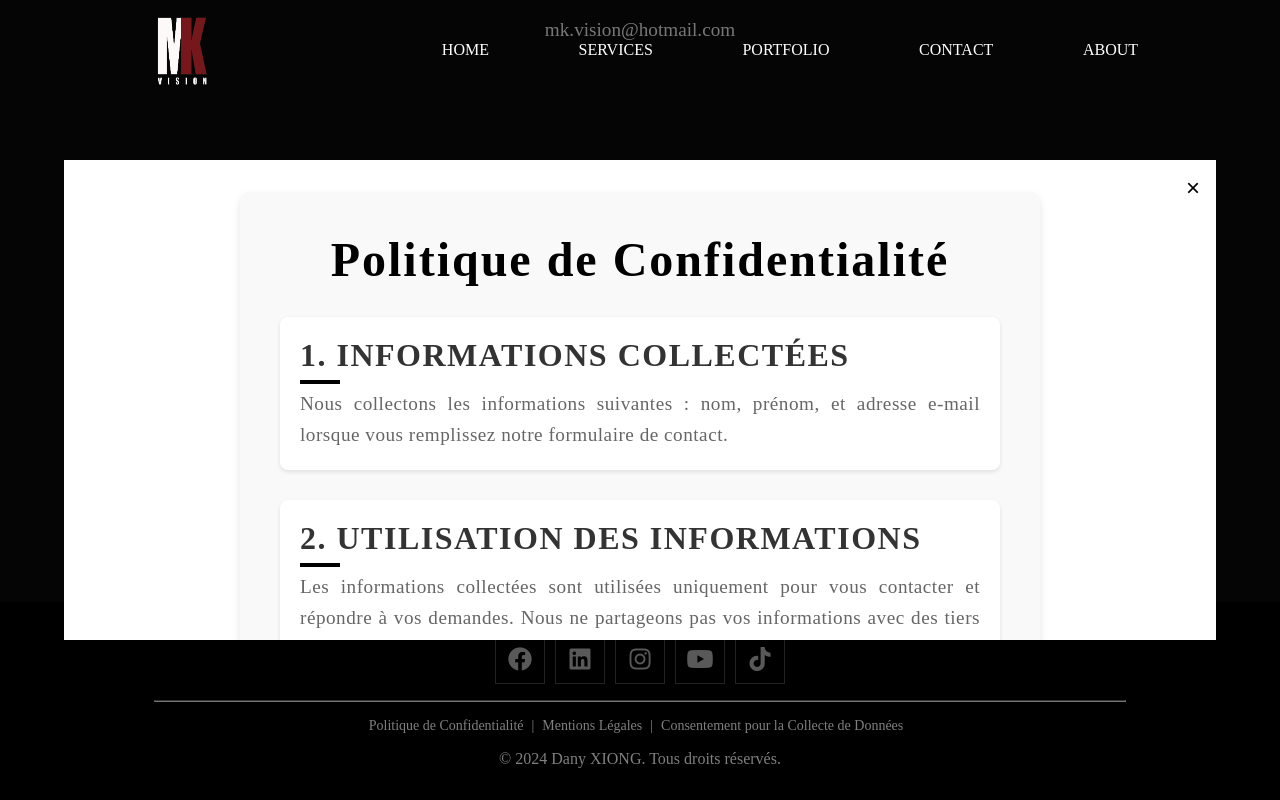
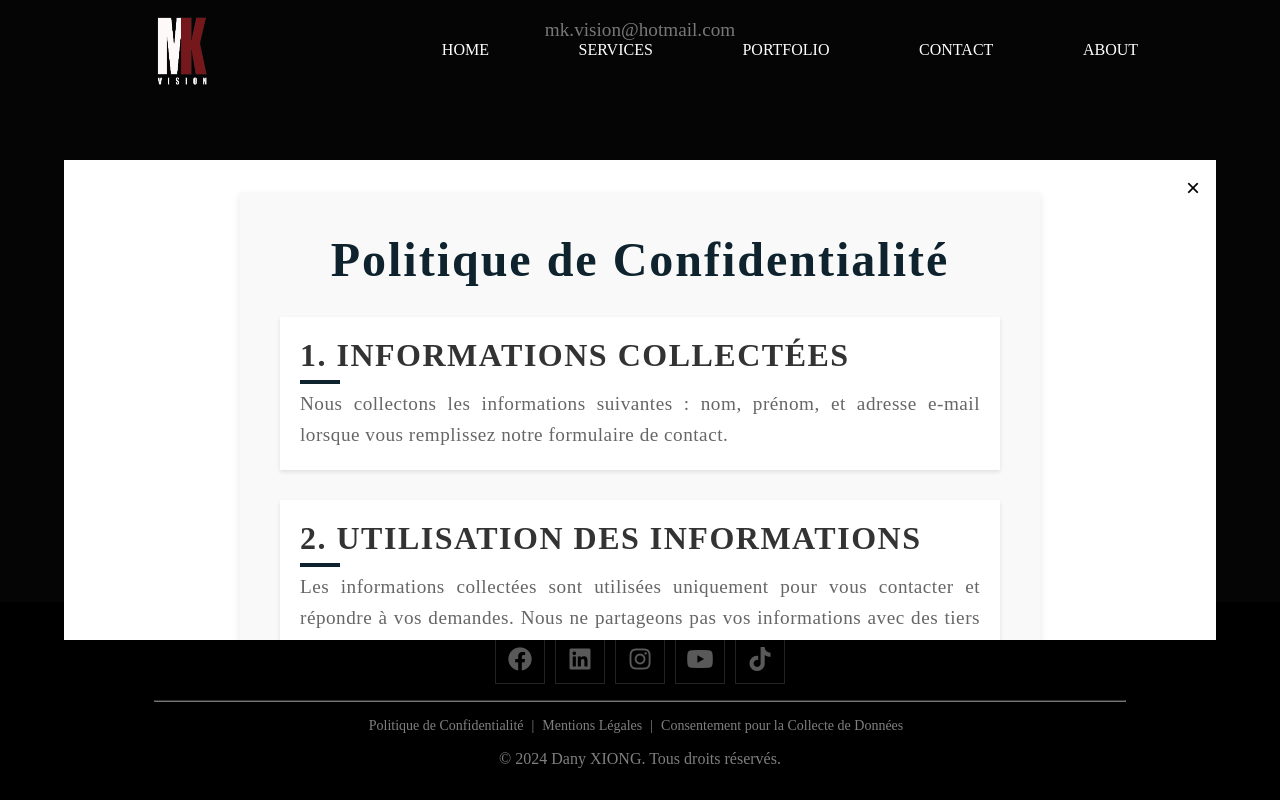
Before and after one commit to Ekkylibre/makey_siong, a Next.js app: page /contact in a window 1280 px wide. Both pictures are taken after a click on the link "Politique de Confidentialité". Shown: the part 198-998 px from the top of the page. Built offline with nearby package versions, Linux system fonts and the light colour scheme.

Commit message:
💄 Components > LegalTemplate > Change color

```diff
--- a/src/app/components/LegalTemplate.tsx
+++ b/src/app/components/LegalTemplate.tsx
@@ -34,13 +34,12 @@ const Container = styled.div`
   max-width: 800px;
   margin: auto;
   background-color: #f9f9f9;
-  border-radius: 10px;
   box-shadow: 0 4px 8px rgba(0, 0, 0, 0.1);
 `;
 
 const Title = styled.h1`
   font-size: 3rem;
-  color: ${colors.primary};
+  color: ${colors.tertiary};
   text-align: center;
   margin-bottom: 30px;
   letter-spacing: 2px;
@@ -50,7 +49,6 @@ const Section = styled.div`
   margin-bottom: 30px;
   padding: 20px;
   background-color: #ffffff;
-  border-radius: 8px;
   box-shadow: 0 2px 4px rgba(0, 0, 0, 0.1);
 `;
 
@@ -66,7 +64,7 @@ const SectionTitle = styled.h2`
     content: "";
     width: 40px;
     height: 4px;
-    background-color: ${colors.primary};
+    background-color: ${colors.tertiary};
     position: absolute;
     bottom: -10px;
     left: 0;
```
